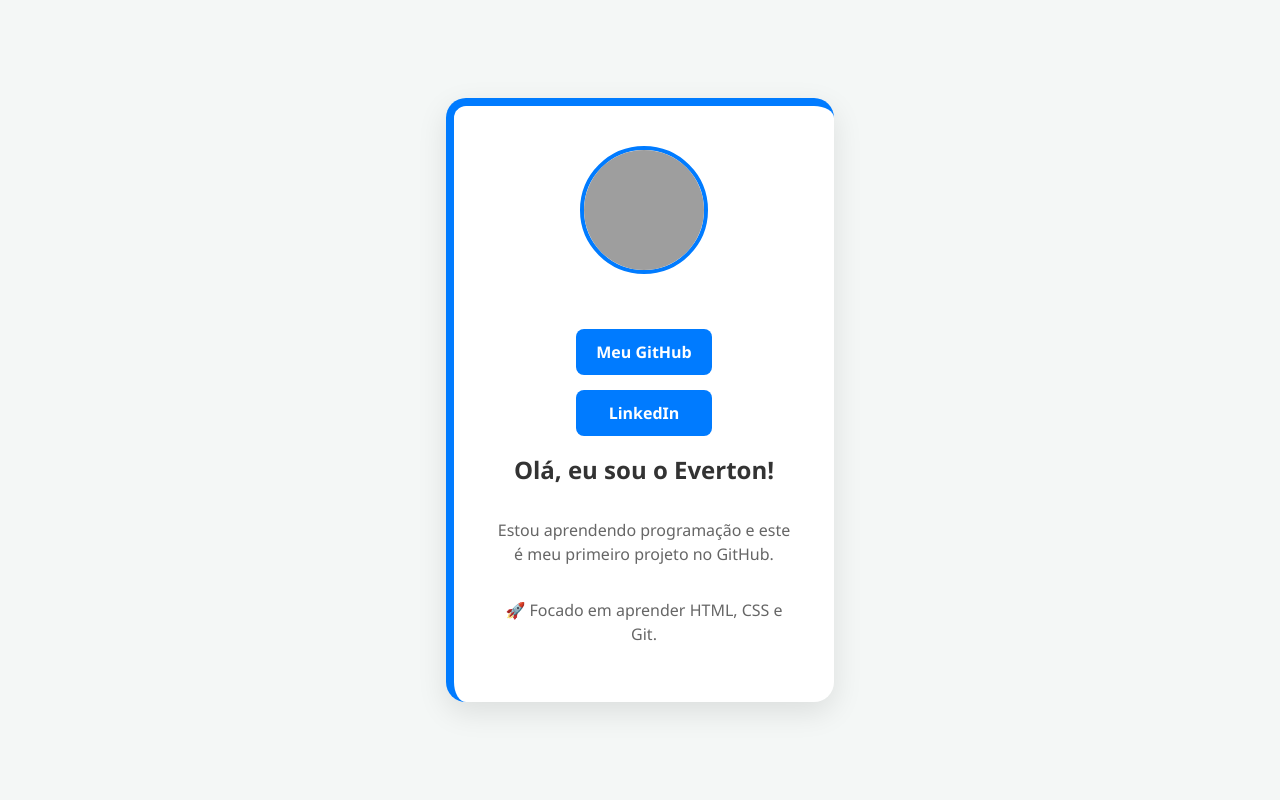
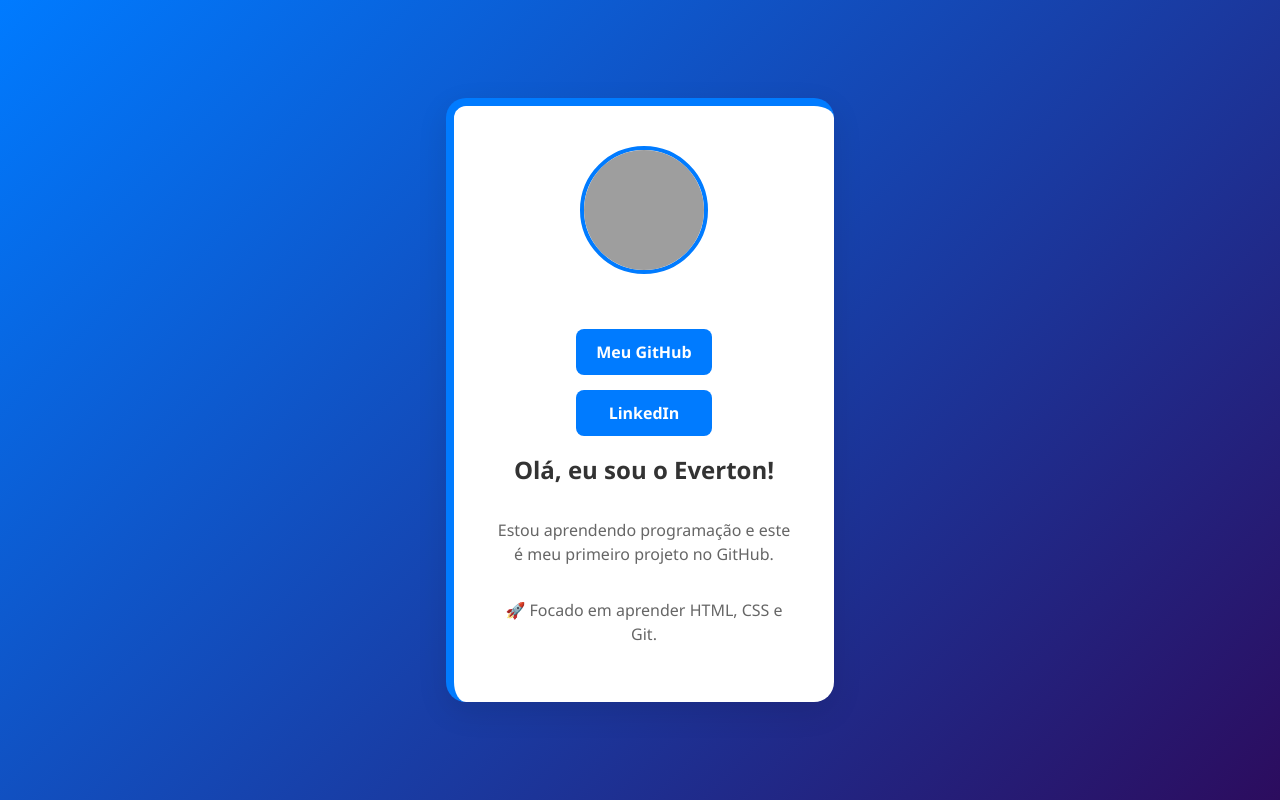
Before and after one commit to evertonprados/primeiro-projeto-html, a plain HTML site: page index.html in a window 1280 px wide. Drawn offline with Linux system fonts and the light colour scheme; grey boxes are pictures that could not be loaded; a web font is replaced by a local one.

Commit message:
Fundo Gradiente

```diff
--- a/style.css
+++ b/style.css
@@ -2,12 +2,14 @@
 @import url('https://fonts.googleapis.com/css2?family=Segoe+UI:wght@400;700&display=swap');
 
 body {
-    background-color: #f4f7f6; /* Um cinza azulado bem elegante */
+    /* Um gradiente que vai do azul escuro para um roxo suave */
+    background: linear-gradient(135deg, #007bff 0%, #2c0c5e 100%);
+
     font-family: 'Segoe UI', sans-serif;
     display: flex;
-    justify-content: center; /* Centraliza na horizontal */
-    align-items: center;     /* Centraliza na vertical */
-    height: 100vh;           /* Faz o fundo ocupar a tela toda */
+    justify-content: center;
+    align-items: center;
+    height: 100vh;
     margin: 0;
 }
 
```
